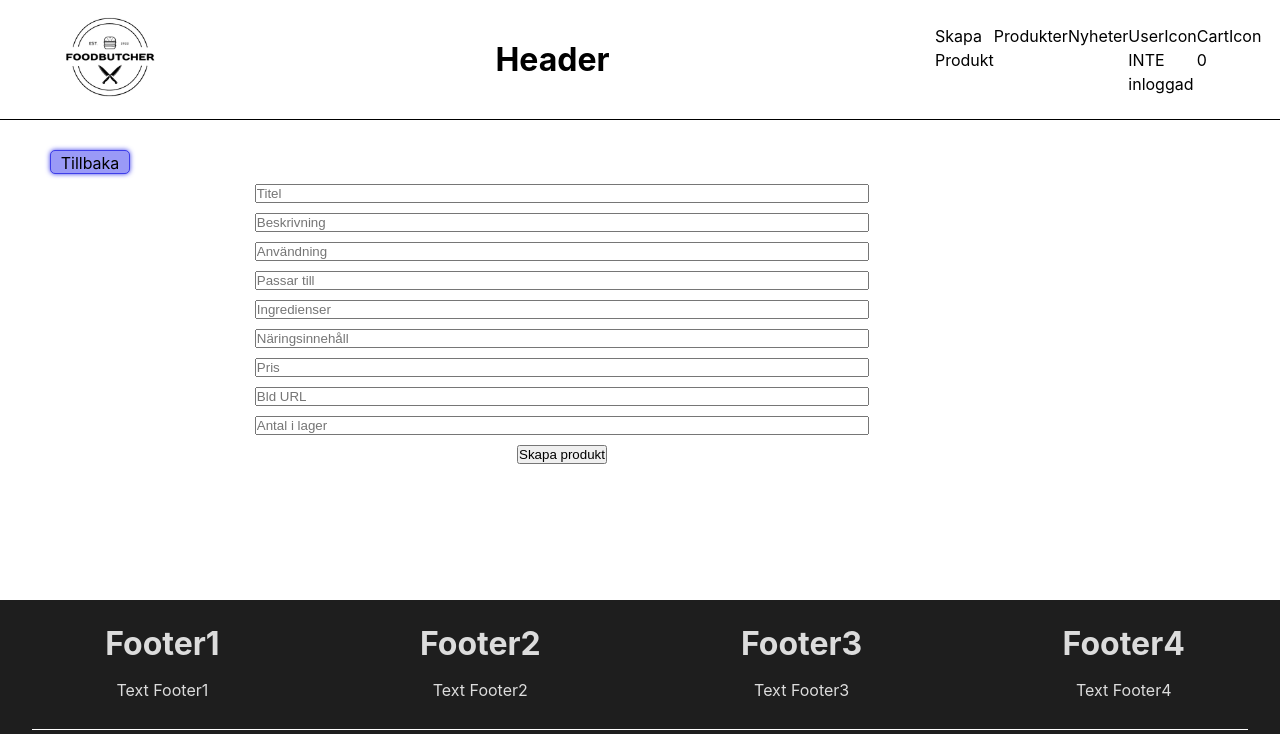
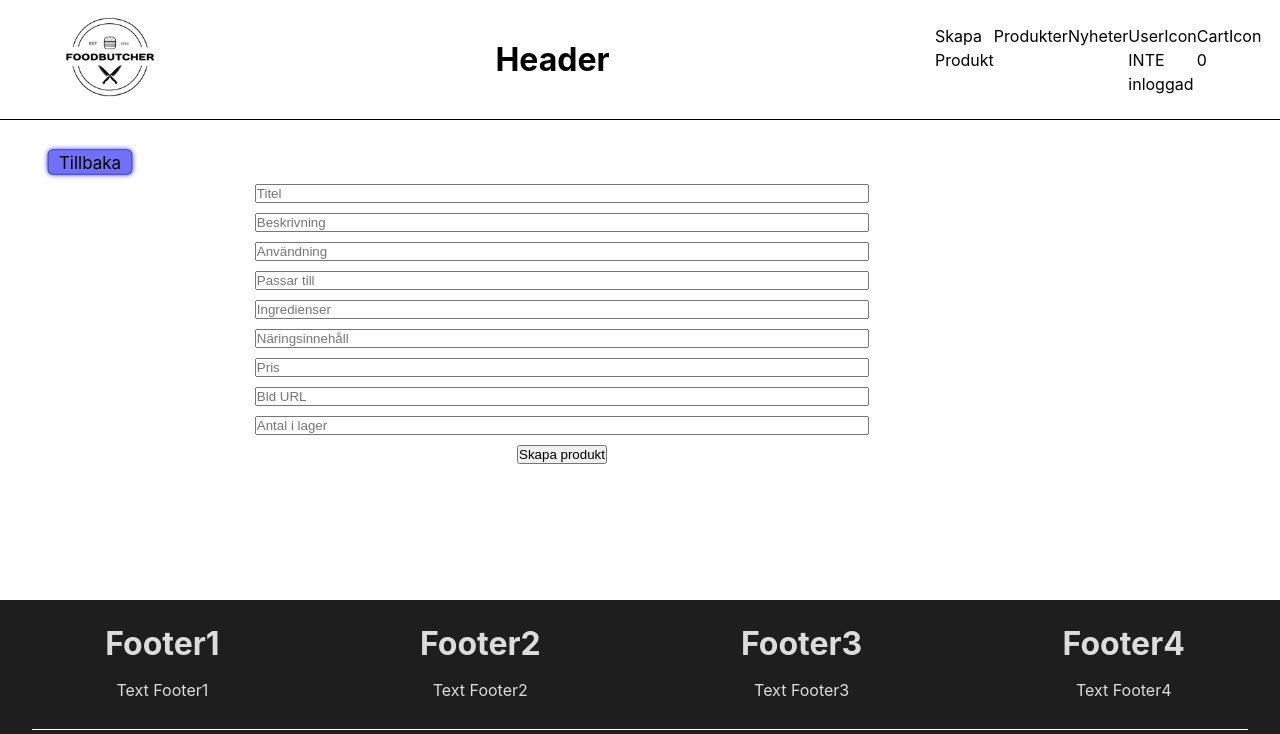
Before and after one commit to MrBig83/FoodButcher-Shop, a React (Vite) app in the folder client/: page /updateproduct in a window 1280 px wide. In both pictures the pointer is over the element "Tillbaka". Shown: the top 734 px of the page. Built offline with nearby package versions, Linux system fonts and the light colour scheme; no server answers.

Commit message:
Quickfix

```diff
--- a/client/src/assets/components/SingleProduct/SingleProduct.css
+++ b/client/src/assets/components/SingleProduct/SingleProduct.css
@@ -41,3 +41,13 @@
     border-radius: 5px;
     background-color:rgb(154, 154, 247);
 }
+
+.backBtn:hover {
+    text-align: center;
+    transition: 100ms;
+    scale: 1.06;
+    border: 1px solid rgb(61, 61, 233);
+    box-shadow: 0px 0px 5px rgb(61, 61, 233);
+    border-radius: 5px;
+    background-color:rgb(113, 113, 247);
+}
```
